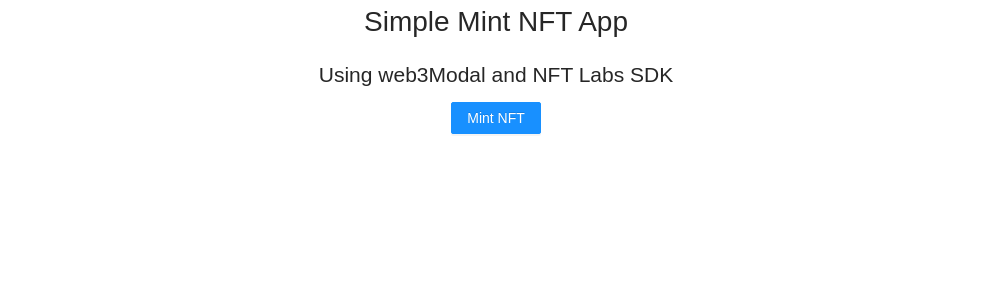
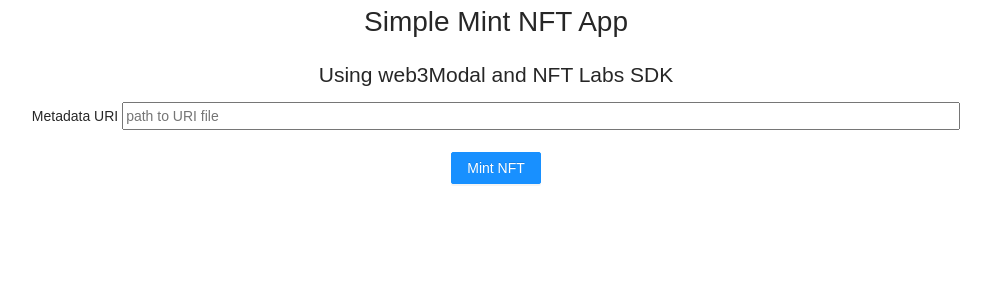
Before and after one commit to eabdelmoneim/mint-nftlabs-plugin, a React (Create React App) app: page / in a window 1280 px wide. Shown: the top 300 px of the page, without its empty margins (144-1135 px from the left). Built offline with nearby package versions, Linux system fonts and the light colour scheme.

Commit message:
added text field for setting URI

```diff
--- a/src/App.js
+++ b/src/App.js
@@ -25,6 +25,8 @@ let web3 = null;
 let accounts = null;
 let mintSDK = null;
 let sdkProvider = null;
+
+let nftURI = null;
 
 export default function App() {
   async function mint() {
@@ -81,6 +83,11 @@ async function initializeMinting() {
  */
 async function onConnect() {
 
+  if(!nftURI){
+    print("ERROR: set URI to mint");
+    return;
+  }
+
   const web3Modal = new Web3Modal({
     network: "mumbai",
     cacheProvider: true, // optional
@@ -119,19 +126,29 @@ async function onConnect() {
   function print(str) {
     const p = document.createElement("p");
     p.innerText = str;
-    document.getElementById("userWalletAddress").appendChild(p);
+    document.getElementById("statusArea").appendChild(p);
+  }
+
+  function setURIValue(path) {
+    nftURI = path;
+    console.log(`URI to NFT set to ${nftURI}`);
   }
 
   return (
     <div className="App">
       <h1>Simple Mint NFT App</h1>
       <h2>Using web3Modal and NFT Labs SDK</h2>
-
+      <div className="nftURI">
+        Metadata URI <input onChange={e => setURIValue(e.target.value)} placeholder="path to URI file" size="100"/>
+      </div>
       <div className="showConnectBtn">
-        <Button type="primary" onClick={() => onConnect()}>
+        <br/>
+        <Button id="mintButton" type="primary" onClick={() => onConnect()}>
           Mint NFT
         </Button>
+        <label id="statusArea" style={{color:'tomato'}}></label>
       </div>
+
     </div>
   );
 }
```
